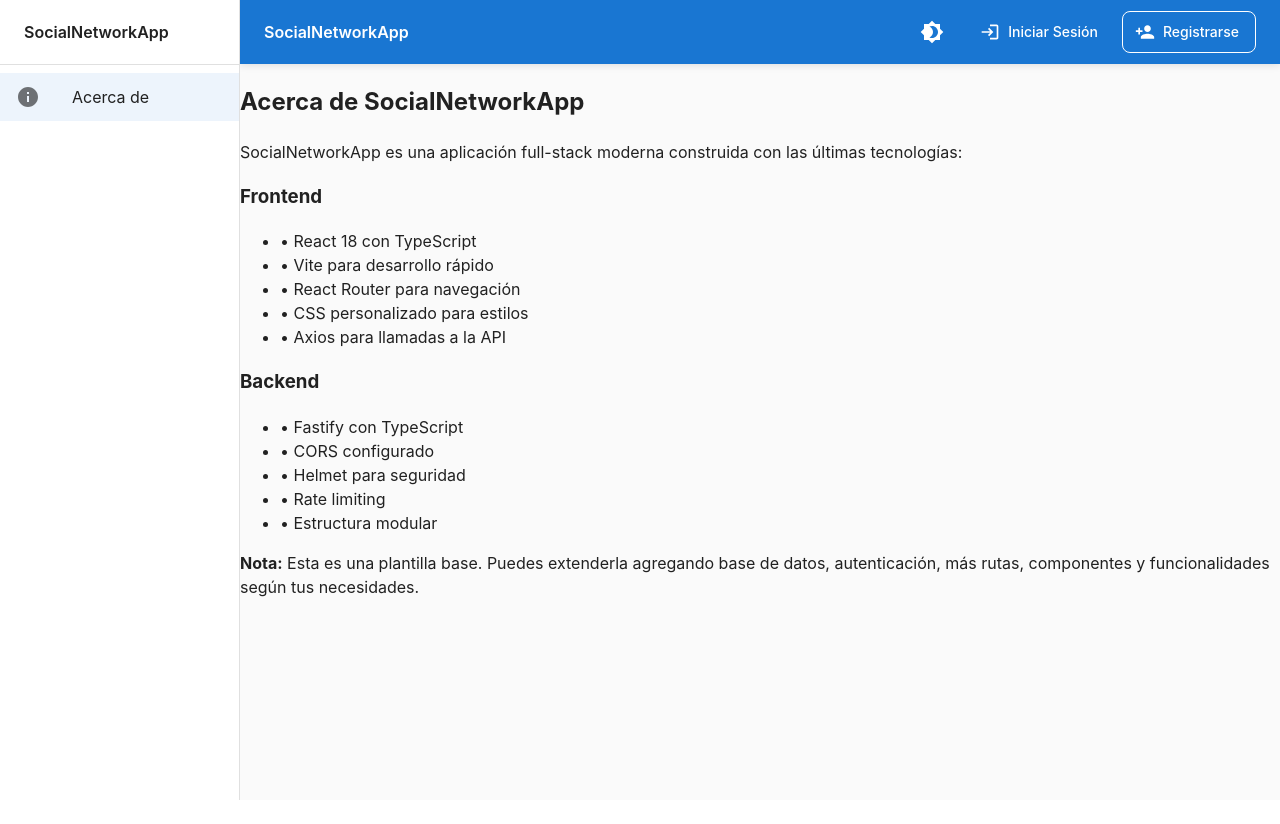
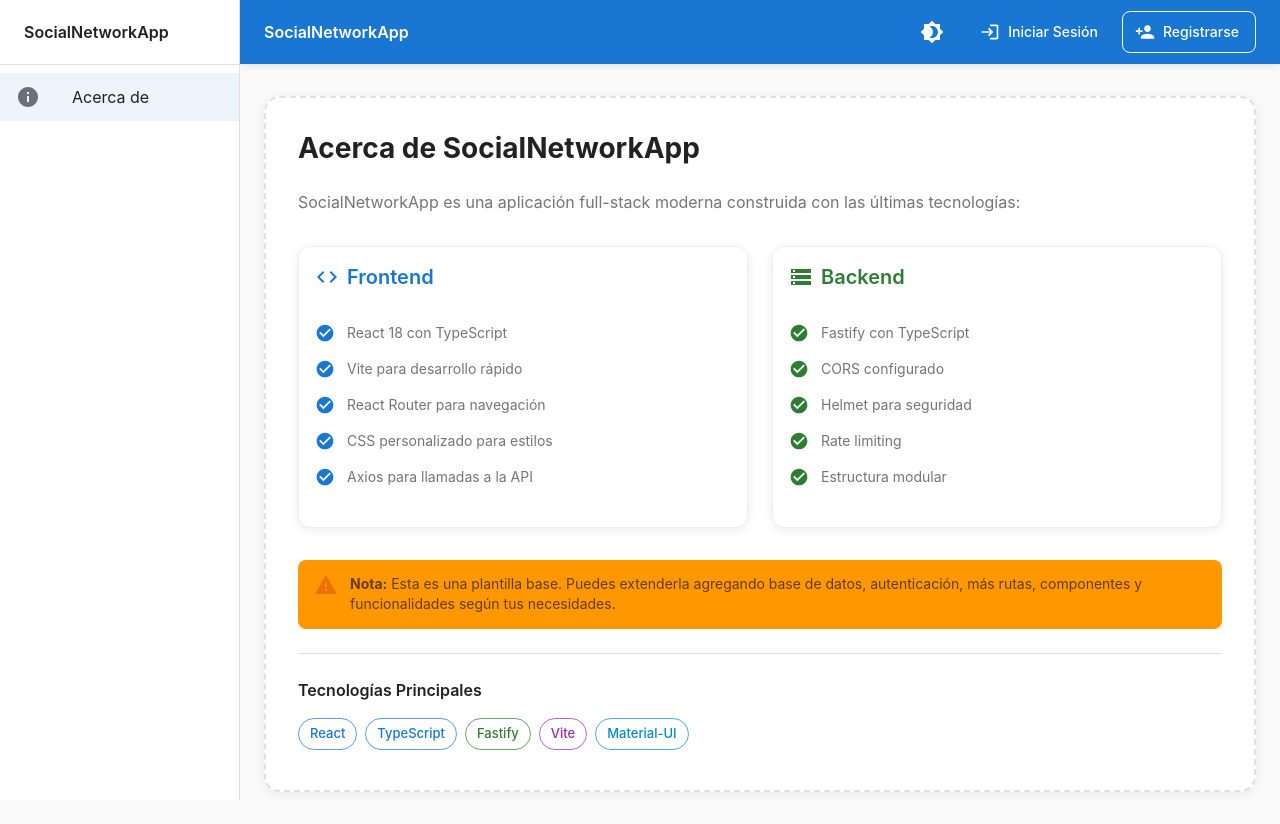
Before and after one commit to Aespartal/social-network-app, a React (Vite) app in the folder frontend/: page /about in a window 1280 px wide. Before the commit the page ends 800 px from the top, so only its background shows below. Built offline with nearby package versions, Linux system fonts and the light colour scheme.

Commit message:
feat: enhance About page with structured technology overview and improved UI components

```diff
--- a/frontend/src/pages/About.tsx
+++ b/frontend/src/pages/About.tsx
@@ -1,60 +1,198 @@
 import React from 'react'
+import {
+  Box,
+  Card,
+  CardContent,
+  Typography,
+  List,
+  ListItem,
+  ListItemIcon,
+  ListItemText,
+  Alert,
+  Container,
+  Chip,
+  Divider,
+  Grid,
+} from '@mui/material'
+import {
+  Code as CodeIcon,
+  Storage as StorageIcon,
+  Warning as WarningIcon,
+  CheckCircle as CheckCircleIcon,
+} from '@mui/icons-material'
 
 export const About: React.FC = () => {
+  const frontendTech = [
+    'React 18 con TypeScript',
+    'Vite para desarrollo rápido',
+    'React Router para navegación',
+    'CSS personalizado para estilos',
+    'Axios para llamadas a la API',
+  ]
+
+  const backendTech = [
+    'Fastify con TypeScript',
+    'CORS configurado',
+    'Helmet para seguridad',
+    'Rate limiting',
+    'Estructura modular',
+  ]
+
   return (
-    <div className='px-4 py-6 sm:px-0'>
-      <div className='border-4 border-dashed border-gray-200 rounded-lg p-8'>
-        <h2 className='text-3xl font-bold text-gray-900 mb-6'>
+    <Container maxWidth='lg' sx={{ py: 4 }}>
+      <Card
+        variant='outlined'
+        sx={{
+          border: '2px dashed',
+          borderColor: 'grey.300',
+          borderRadius: 2,
+          p: 2,
+        }}
+      >
+        <CardContent>
+          <Typography
+            variant='h3'
+            component='h2'
+            fontWeight='bold'
+            color='text.primary'
+            mb={3}
+          >
             Acerca de SocialNetworkApp
-        </h2>
+          </Typography>
 
-        <div className='prose max-w-none'>
-          <p className='text-gray-600 mb-4'>
+          <Typography variant='body1' color='text.secondary' mb={4}>
             SocialNetworkApp es una aplicación full-stack moderna construida con
             las últimas tecnologías:
-          </p>
+          </Typography>
 
-          <div className='grid md:grid-cols-2 gap-6 mt-6'>
-            <div className='bg-white p-6 rounded-lg shadow-sm border'>
-              <h3 className='text-xl font-semibold text-blue-600 mb-3'>
+          <Grid container spacing={3} mb={4}>
+            {/* Frontend Card */}
+            <Grid size={6}>
+              <Card
+                elevation={1}
+                sx={{
+                  height: '100%',
+                  border: '1px solid',
+                  borderColor: 'grey.200',
+                }}
+              >
+                <CardContent>
+                  <Box display='flex' alignItems='center' mb={2}>
+                    <CodeIcon sx={{ color: 'primary.main', mr: 1 }} />
+                    <Typography
+                      variant='h5'
+                      component='h3'
+                      fontWeight='semibold'
+                      color='primary.main'
+                    >
                       Frontend
-              </h3>
-              <ul className='space-y-2 text-gray-600'>
-                <li>• React 18 con TypeScript</li>
-                <li>• Vite para desarrollo rápido</li>
-                <li>• React Router para navegación</li>
-                <li>• CSS personalizado para estilos</li>
-                <li>• Axios para llamadas a la API</li>
-              </ul>
-            </div>
+                    </Typography>
+                  </Box>
 
-            <div className='bg-white p-6 rounded-lg shadow-sm border'>
-              <h3 className='text-xl font-semibold text-green-600 mb-3'>
+                  <List dense>
+                    {frontendTech.map((tech, index) => (
+                      <ListItem key={index} sx={{ px: 0 }}>
+                        <ListItemIcon sx={{ minWidth: 32 }}>
+                          <CheckCircleIcon
+                            fontSize='small'
+                            sx={{ color: 'primary.main' }}
+                          />
+                        </ListItemIcon>
+                        <ListItemText
+                          primary={tech}
+                          primaryTypographyProps={{
+                            variant: 'body2',
+                            color: 'text.secondary',
+                          }}
+                        />
+                      </ListItem>
+                    ))}
+                  </List>
+                </CardContent>
+              </Card>
+            </Grid>
+
+            {/* Backend Card */}
+            <Grid size={6}>
+              <Card
+                elevation={1}
+                sx={{
+                  height: '100%',
+                  border: '1px solid',
+                  borderColor: 'grey.200',
+                }}
+              >
+                <CardContent>
+                  <Box display='flex' alignItems='center' mb={2}>
+                    <StorageIcon sx={{ color: 'success.main', mr: 1 }} />
+                    <Typography
+                      variant='h5'
+                      component='h3'
+                      fontWeight='semibold'
+                      color='success.main'
+                    >
                       Backend
-              </h3>
-              <ul className='space-y-2 text-gray-600'>
-                <li>• Fastify con TypeScript</li>
-                <li>• CORS configurado</li>
-                <li>• Helmet para seguridad</li>
-                <li>• Rate limiting</li>
-                <li>• Estructura modular</li>
-              </ul>
-            </div>
-          </div>
+                    </Typography>
+                  </Box>
 
-          <div className='bg-yellow-50 border-l-4 border-yellow-400 p-4 mt-6'>
-            <div className='flex'>
-              <div className='ml-3'>
-                <p className='text-sm text-yellow-700'>
+                  <List dense>
+                    {backendTech.map((tech, index) => (
+                      <ListItem key={index} sx={{ px: 0 }}>
+                        <ListItemIcon sx={{ minWidth: 32 }}>
+                          <CheckCircleIcon
+                            fontSize='small'
+                            sx={{ color: 'success.main' }}
+                          />
+                        </ListItemIcon>
+                        <ListItemText
+                          primary={tech}
+                          primaryTypographyProps={{
+                            variant: 'body2',
+                            color: 'text.secondary',
+                          }}
+                        />
+                      </ListItem>
+                    ))}
+                  </List>
+                </CardContent>
+              </Card>
+            </Grid>
+          </Grid>
+
+          {/* Alert/Note Section */}
+          <Alert
+            severity='warning'
+            icon={<WarningIcon />}
+            sx={{
+              backgroundColor: 'warning.light',
+              '& .MuiAlert-icon': {
+                color: 'warning.main',
+              },
+            }}
+          >
+            <Typography variant='body2'>
               <strong>Nota:</strong> Esta es una plantilla base. Puedes
               extenderla agregando base de datos, autenticación, más rutas,
               componentes y funcionalidades según tus necesidades.
-                </p>
-              </div>
-            </div>
-          </div>
-        </div>
-      </div>
-    </div>
+            </Typography>
+          </Alert>
+
+          {/* Optional: Technology Chips */}
+          <Divider sx={{ my: 3 }} />
+          <Box>
+            <Typography variant='h6' component='h4' mb={2}>
+              Tecnologías Principales
+            </Typography>
+            <Box display='flex' flexWrap='wrap' gap={1}>
+              <Chip label='React' color='primary' variant='outlined' />
+              <Chip label='TypeScript' color='primary' variant='outlined' />
+              <Chip label='Fastify' color='success' variant='outlined' />
+              <Chip label='Vite' color='secondary' variant='outlined' />
+              <Chip label='Material-UI' color='info' variant='outlined' />
+            </Box>
+          </Box>
+        </CardContent>
+      </Card>
+    </Container>
   )
 }
```
Also changed, not shown: frontend/src/pages/MuiHome.tsx (deleted), frontend/src/pages/NewHome.tsx (deleted). Lines whose indentation alone changed are shown as unchanged.
